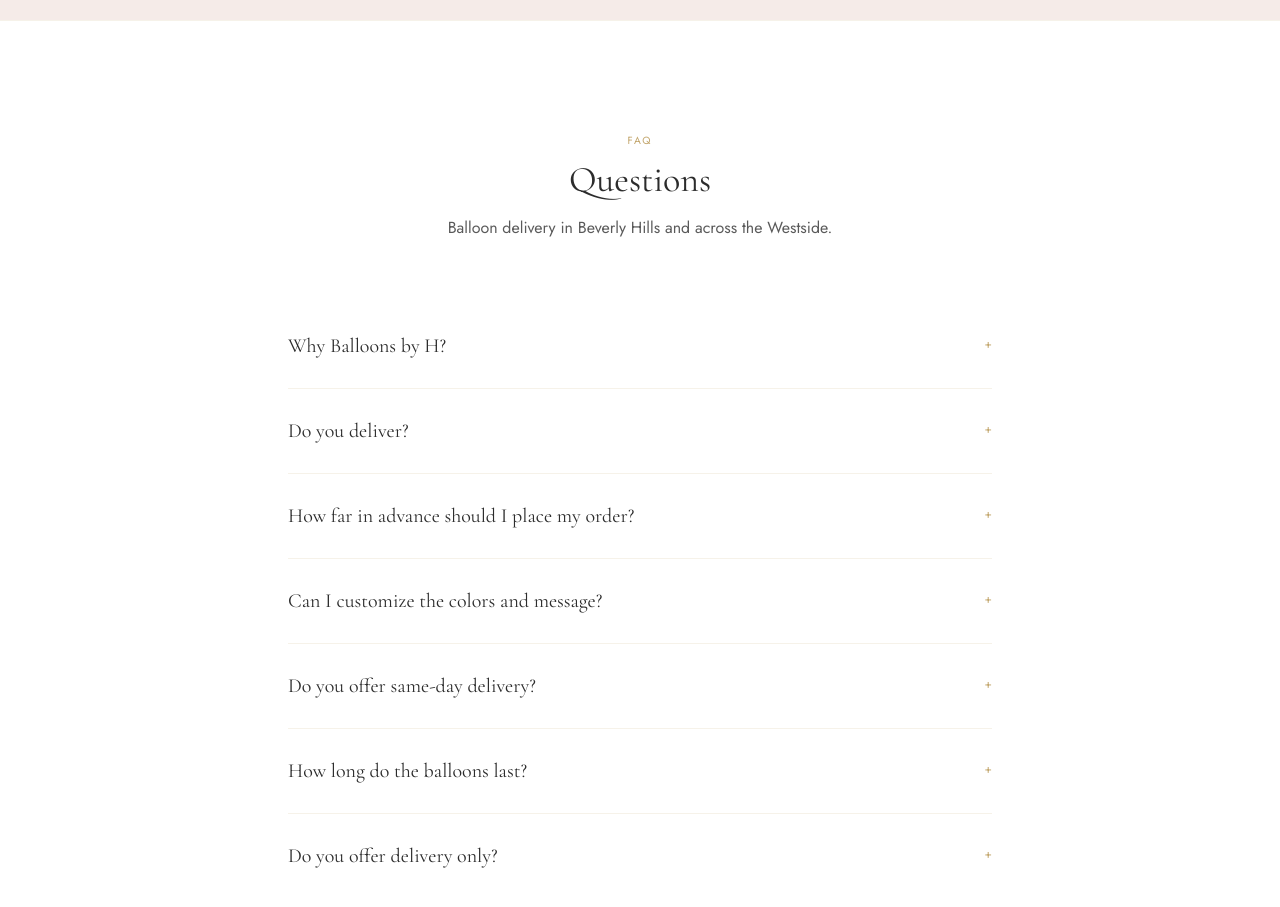
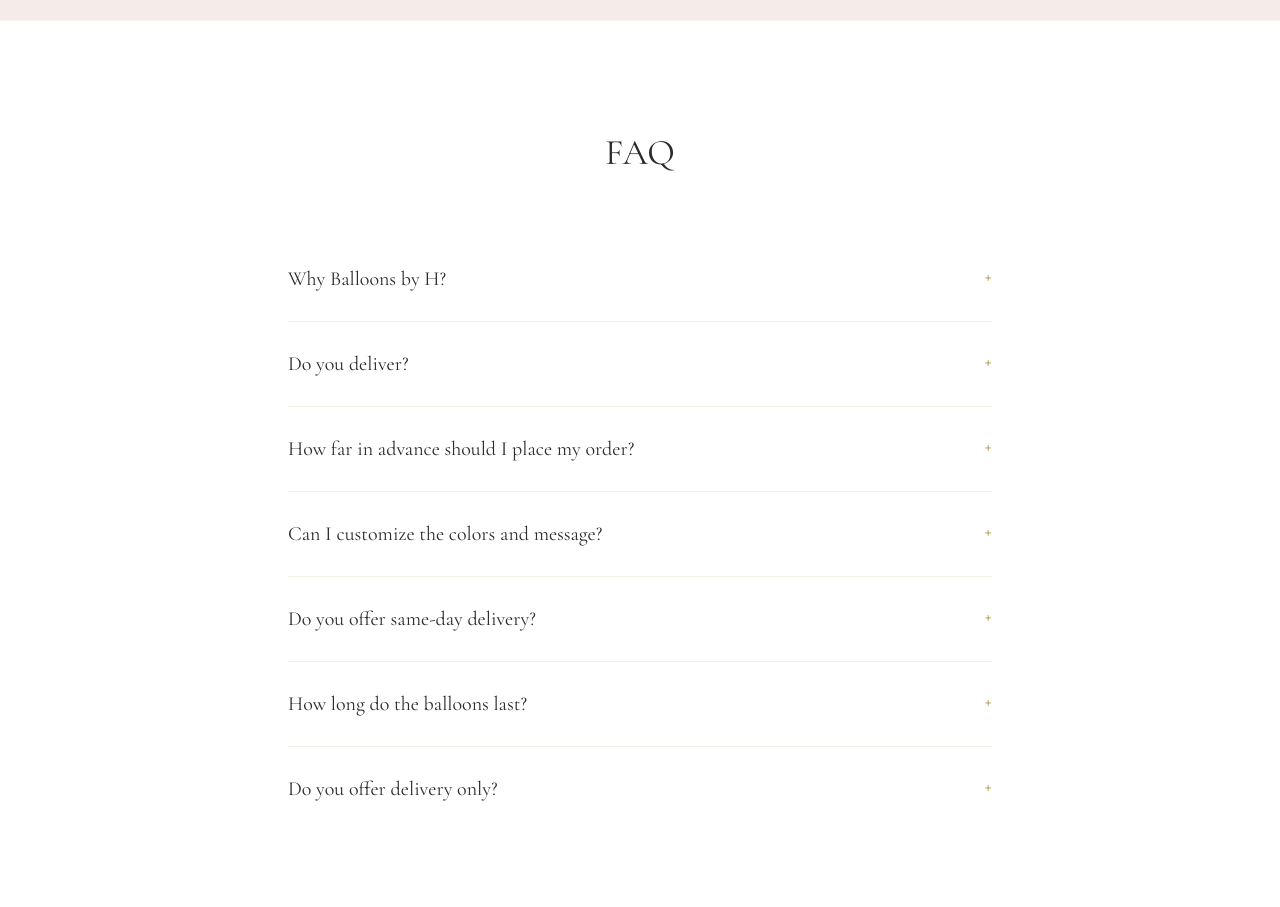
Before and after one commit to hjkim812812/balloons-by-h, a Next.js app: page / in a window 1280 px wide. Shown: the part 3920-4827 px from the top of the page. Built offline with nearby package versions, Linux system fonts and the light colour scheme; no server answers.

Commit message:
Simplify FAQ section header to title only.

```diff
--- a/src/components/FaqSection.tsx
+++ b/src/components/FaqSection.tsx
@@ -10,13 +10,7 @@ export function FaqSection() {
     >
       <div className="mx-auto max-w-3xl px-5 sm:px-6 md:px-8">
         <ScrollReveal>
-          <SectionHeader
-            eyebrow="FAQ"
-            title="Questions"
-            description="Balloon delivery in Beverly Hills and across the Westside."
-            align="center"
-            className="mx-auto"
-          />
+          <SectionHeader title="FAQ" align="center" className="mx-auto" />
         </ScrollReveal>
 
         <div className="mt-12 divide-y divide-champagne/15 md:mt-16">
```
